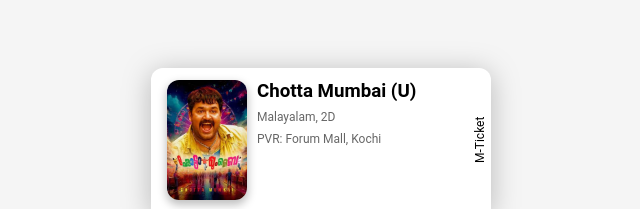
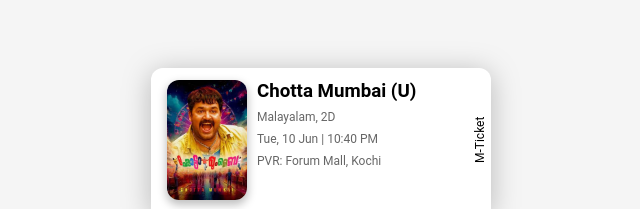
Before and after one commit to georgejacob1/HTML-Projects, a plain HTML site: page ticket/index.html in a window 1280 px wide. Shown: the part 134-343 px from the top of the page, without its empty margins (319-959 px from the left). Drawn offline with Linux system fonts and the light colour scheme.

Commit message:
added date in  index.html

```diff
--- a/ticket/index.html
+++ b/ticket/index.html
@@ -15,6 +15,7 @@
                     <div class="movie-details">
                         <h3>Chotta Mumbai (U)</h3>
                         <span>Malayalam, 2D</span>
+                        <span>Tue, 10 Jun | 10:40 PM</span>
                         <span>PVR: Forum Mall, Kochi</span>
                     </div>
                     <div class="side-label">
```
